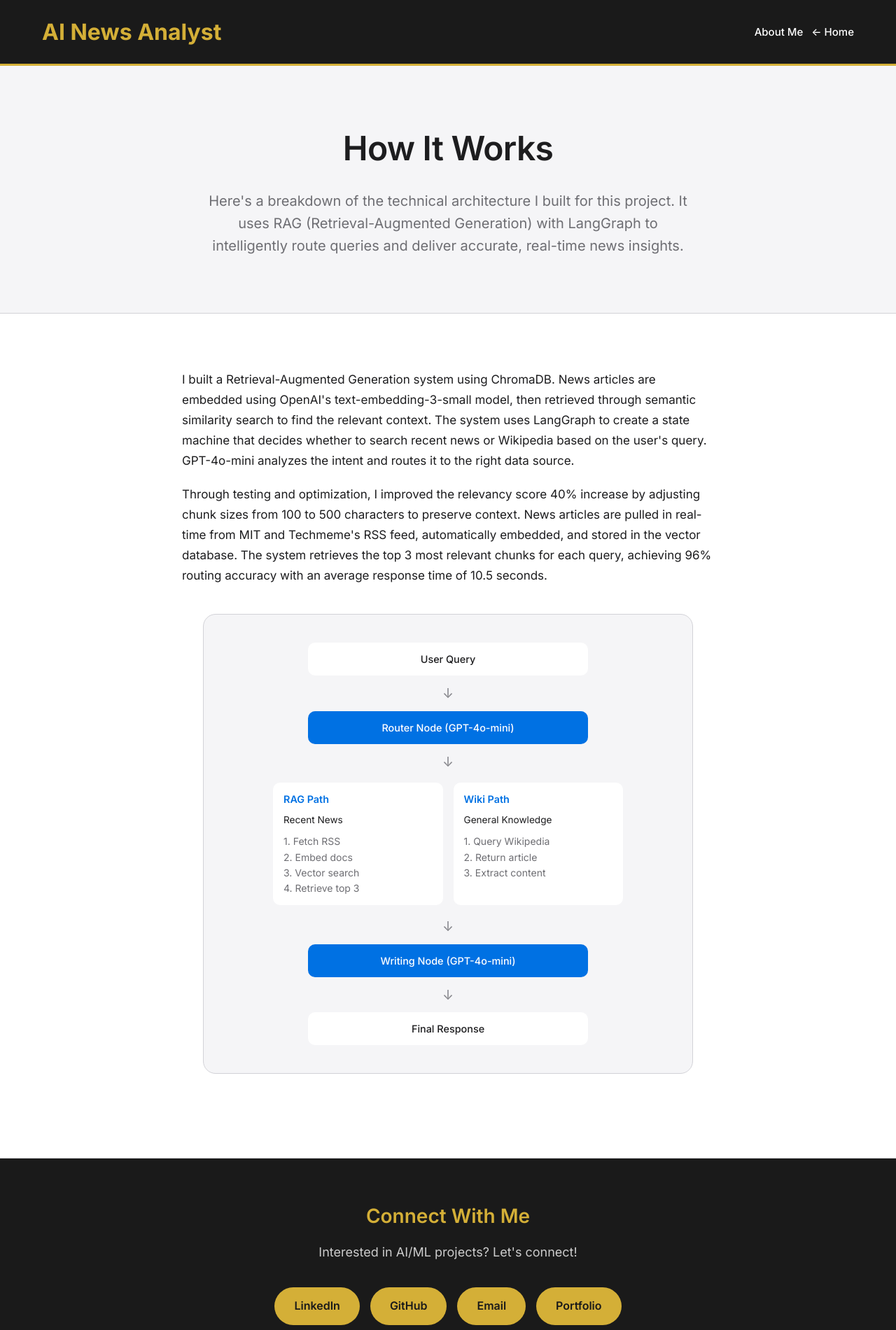
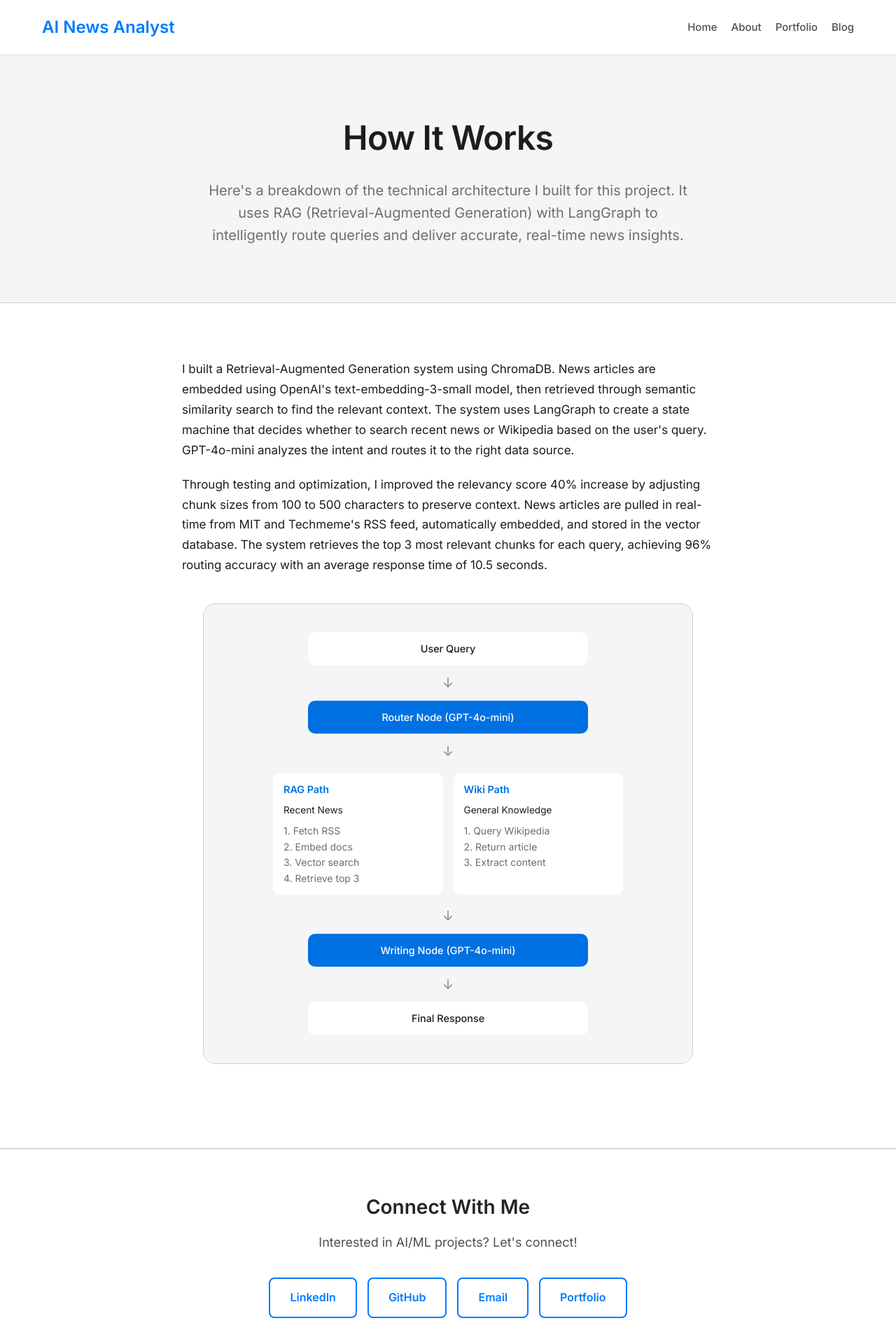
Before and after one commit to kensuke0529/AI-News-Analyst, a plain HTML site: page frontend/how-it-works.html in a window 1280 px wide. Shown: the whole page at 70% size. Drawn offline with Linux system fonts and the light colour scheme.

Commit message:
Update frontend to Apple-inspired theme and add cross-site navigation

```diff
--- a/frontend/how-it-works.html
+++ b/frontend/how-it-works.html
@@ -23,13 +23,17 @@
             -moz-osx-font-smoothing: grayscale;
         }
 
-        /* Header */
+        /* Header - Apple Inspired */
         .header {
-            background: #1a1a1a;
-            color: white;
+            background: #ffffff;
+            color: #212529;
             padding: 20px 0;
             margin-bottom: 0;
-            border-bottom: 3px solid #d4af37;
+            border-bottom: 1px solid #dee2e6;
+            position: sticky;
+            top: 0;
+            z-index: 100;
+            backdrop-filter: blur(20px);
         }
 
         .header-content {
@@ -42,14 +46,18 @@
         }
 
         .logo {
-            font-size: 2rem;
-            font-weight: bold;
-            color: #d4af37;
+            font-size: 1.5rem;
+            font-weight: 600;
+            color: #007bff;
             text-decoration: none;
         }
 
+        .logo:hover {
+            color: #b026ff;
+        }
+
         .nav-btn {
-            color: white;
+            color: #495057;
             text-decoration: none;
             font-weight: 500;
             font-size: 0.9375rem;
@@ -58,7 +66,7 @@
         }
 
         .nav-btn:hover {
-            color: #d4af37;
+            color: #007bff;
         }
 
         .nav-btn::after {
@@ -68,7 +76,7 @@
             height: 2px;
             bottom: -4px;
             left: 0;
-            background-color: #d4af37;
+            background-color: #007bff;
             transition: width 0.3s ease;
         }
 
@@ -170,10 +178,11 @@
 
         /* Footer Section */
         .footer-section {
-            background: #1a1a1a;
-            color: white;
+            background: #ffffff;
+            color: #212529;
             padding: 60px 20px;
             text-align: center;
+            border-top: 1px solid #dee2e6;
         }
 
         .footer-content {
@@ -185,12 +194,12 @@
             font-size: 1.75rem;
             font-weight: 600;
             margin-bottom: 15px;
-            color: #d4af37;
+            color: #212529;
         }
 
         .footer-subtitle {
             font-size: 1.125rem;
-            color: #ccc;
+            color: #495057;
             margin-bottom: 35px;
         }
 
@@ -204,18 +213,21 @@
         .footer-link {
             display: inline-block;
             padding: 14px 28px;
-            background: #d4af37;
-            color: #1a1a1a;
+            background: transparent;
+            color: #007bff;
             text-decoration: none;
-            border-radius: 980px;
+            border-radius: 8px;
+            border: 2px solid #007bff;
             font-weight: 600;
             font-size: 1rem;
             transition: all 0.3s cubic-bezier(0.4, 0, 0.2, 1);
         }
 
         .footer-link:hover {
-            background: #e5c158;
-            transform: scale(1.05);
+            background: #007bff;
+            color: white;
+            transform: translateY(-2px);
+            box-shadow: 0 8px 30px rgba(0, 123, 255, 0.25);
         }
 
         /* Responsive */
@@ -243,9 +255,11 @@
     <div class="header">
         <div class="header-content">
             <a href="index.html" class="logo">AI News Analyst</a>
-            <div style="display: flex; gap: 12px;">
-                <a href="about.html" class="nav-btn">About Me</a>
-                <a href="index.html" class="nav-btn">← Home</a>
+            <div style="display: flex; gap: 20px; align-items: center;">
+                <a href="index.html" class="nav-btn">Home</a>
+                <a href="about.html" class="nav-btn">About</a>
+                <a href="https://kensuke-myweb-website-20250916-u9c3a.s3.us-east-1.amazonaws.com/index.html" class="nav-btn" target="_blank">Portfolio</a>
+                <a href="../blog-aws/index.html" class="nav-btn">Blog</a>
             </div>
         </div>
     </div>
```
Also changed, not shown: frontend/about.html (+44 -27 lines), frontend/index.html (+67 -45 lines).
